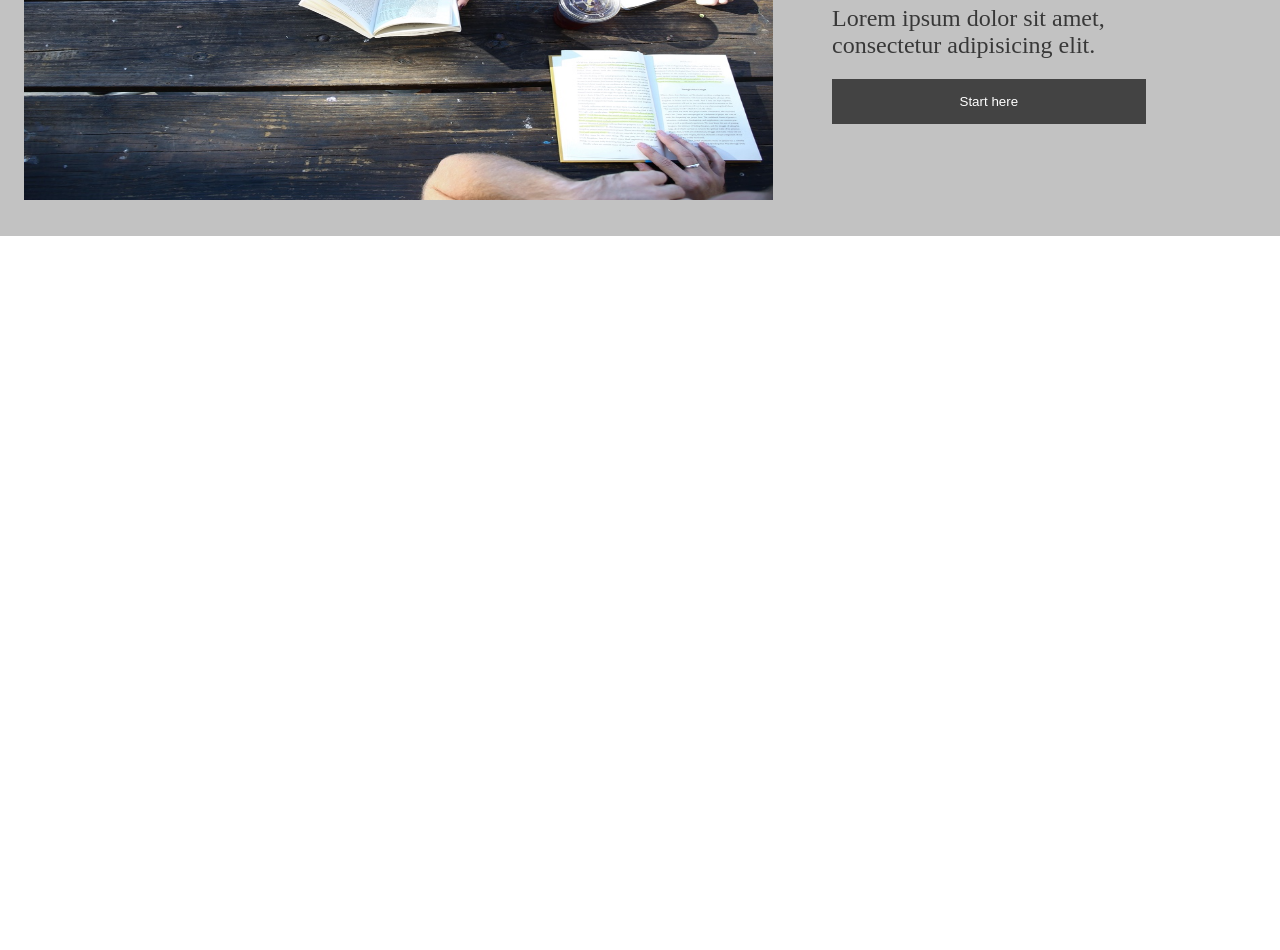
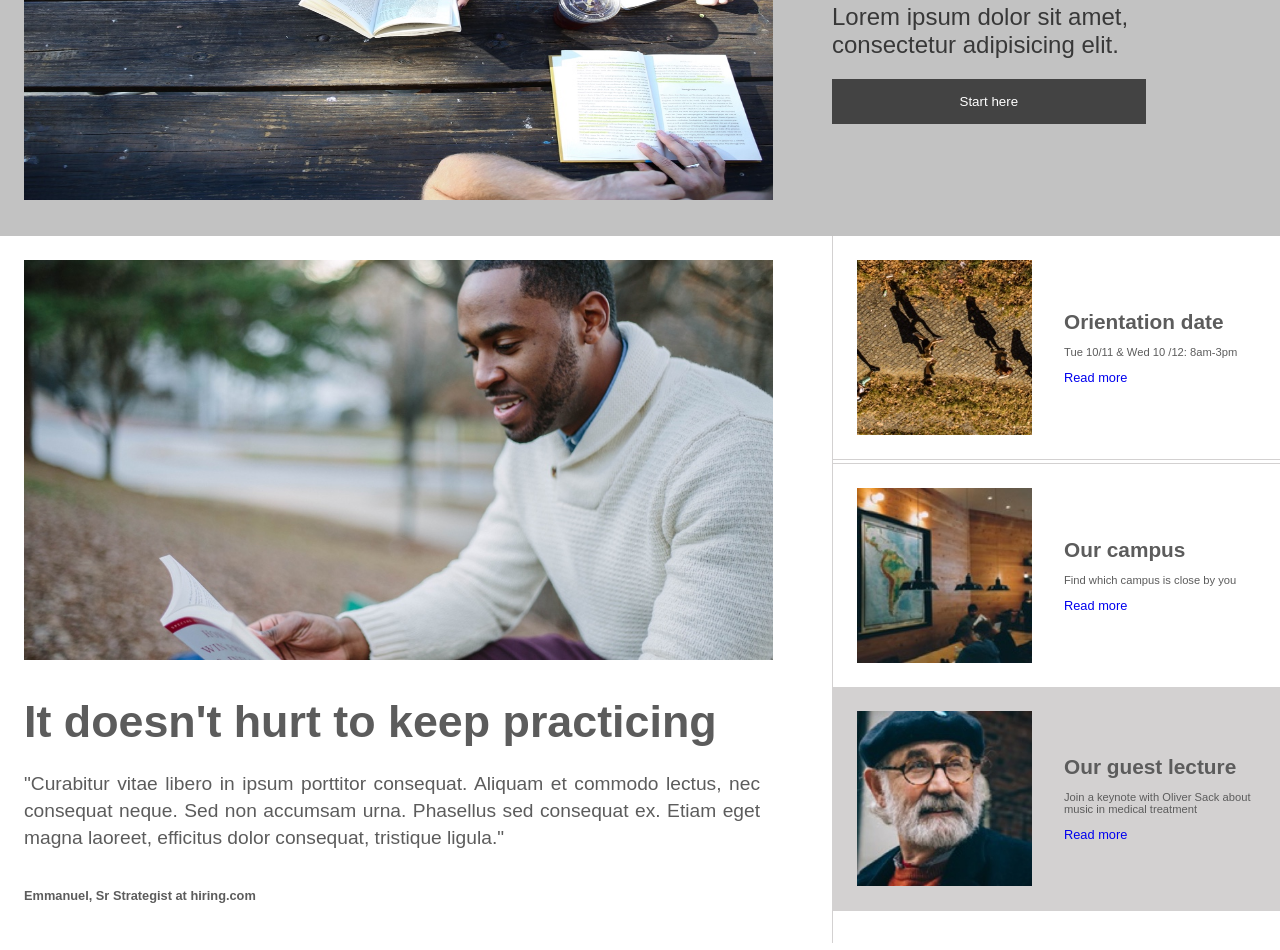
Before and after one commit to christian99-nsue/colmar-academy, a plain HTML site: page index.html in a window 1280 px wide. Shown: the part 312-1262 px from the top of the page. Before the commit the page ends 800 px from the top, so only its background shows below. Drawn offline with Linux system fonts and the light colour scheme.

Commit message:
Second section complete

```diff
--- a/index.html
+++ b/index.html
@@ -29,6 +29,59 @@
                 <button type="button">Start here</button>
             </div>
         </section>
+        <section class="second">
+            <div class="information">
+                <img src="resources/images/information-main.jpg" alt="">
+                <h1>It doesn't hurt to keep practicing</h1>
+                <p>"Curabitur vitae libero in ipsum porttitor consequat. Aliquam et commodo lectus, nec consequat neque. Sed non accumsam urna. Phasellus sed consequat ex. Etiam eget magna laoreet, efficitus dolor consequat, tristique ligula."</p>
+                <h4>Emmanuel, Sr Strategist at hiring.com</h4>
+            </div>
+            <div class="lecture">
+                <div>
+                    <img src="resources/images/information-orientation.jpg" alt="">
+                    <p><span>Orientation date</span> <br><br>Tue 10/11 & Wed 10 /12: 8am-3pm <br><br><a href="#">Read more</a></p>
+                </div>
+                <div>
+                    <img src="resources/images/information-campus.jpg" alt="">
+                    <p><span>Our campus</span><br><br> Find which campus is close by you <br><br><a href="#">Read more</a></p>
+                </div>
+                <div>
+                    <img src="resources/images/information-guest-lecture.jpg" alt="">
+                    <p><span>Our guest lecture</span><br><br> Join a keynote with Oliver Sack about music in medical treatment <br><br><a href="#">Read more</a></p>
+                </div>
+            </div>
+        </section>
+        <section class="third">
+            <div>
+                <div>
+                    <img src="" alt="">
+                    <h2></h2>
+                    <p></p>
+                </div>
+                <div>
+                    <img src="" alt="">
+                    <h2></h2>
+                    <p></p>
+                </div>
+                <div>
+                    <img src="" alt="">
+                    <h2></h2>
+                    <p></p>
+                </div>
+            </div>
+            <div>
+                <div>
+
+                </div>
+                <div>
+
+                </div>
+                <div>
+
+                </div>
+            </div>
+
+        </section>
     </main>
 </body>
 </html>
--- a/resources/css/style.css
+++ b/resources/css/style.css
@@ -5,6 +5,7 @@
 }
 html{
     font-size: 16px;
+    font-family: sans-serif;
 }
 /*header*/
 header{
@@ -97,3 +98,78 @@ nav ul li a{
     padding-bottom: .5rem;
     padding-top: .5rem;
 }
+
+.second{
+    display: flex;
+}
+.information{
+    flex: 65%;
+    padding-top: 2rem;
+    margin-top: 2.5rem;
+    padding-bottom: 2rem;
+}
+.information img{
+    width: 90%;
+    margin: 2rem 1.5rem;
+    height: 400px;
+}
+.information h1{
+    font-size: 2.8rem;
+    color: rgb(92, 92, 92);
+    margin-left: 1.5rem;
+    margin-bottom: 1.5rem;
+}
+.information p{
+    font-size: 1.2rem;
+    color: rgb(92, 92, 92);
+    margin-left: 1.5rem;
+    margin-right: 4.5rem;
+    margin-bottom: 2.3rem;
+    text-align: justify;
+    line-height: 1.4;
+}
+.information h4{
+    font-size: .8rem;
+    color: rgb(92, 92, 92);
+    margin-left: 1.5rem;
+}
+.lecture{
+    flex: 35%;
+    padding-top: 3rem;
+    margin-top: 2rem;
+    border-left: 1px solid rgb(211, 209, 209);
+    padding-bottom: 2rem;
+}
+.lecture div{
+    display: flex;
+    align-items: center;
+    border-bottom: 1px solid rgb(211, 209, 209);
+    padding: 1.5rem 1rem 1.5rem 1.5rem;
+}
+.lecture div img{
+    width: 43%;
+    height: auto;
+    margin-right: 2rem;
+}
+.lecture div span{
+    font-size: 1.3rem;
+    color: rgb(92, 92, 92);
+    font-weight: bold;
+}
+.lecture div p{
+    font-size: .7rem;
+    color: rgb(92, 92, 92);
+}
+.lecture div p a{
+    text-decoration: none;
+    font-size: .8rem;
+    margin-top: 1rem;
+}
+.lecture div:nth-child(2){
+    border-top: 1px solid rgb(211, 209, 209);
+    margin-top: .2rem;
+    border-bottom: 0;
+}
+.lecture div:nth-child(3){
+    background-color: rgb(211, 209, 209);
+}
```
Also changed, not shown: 1 other file.
